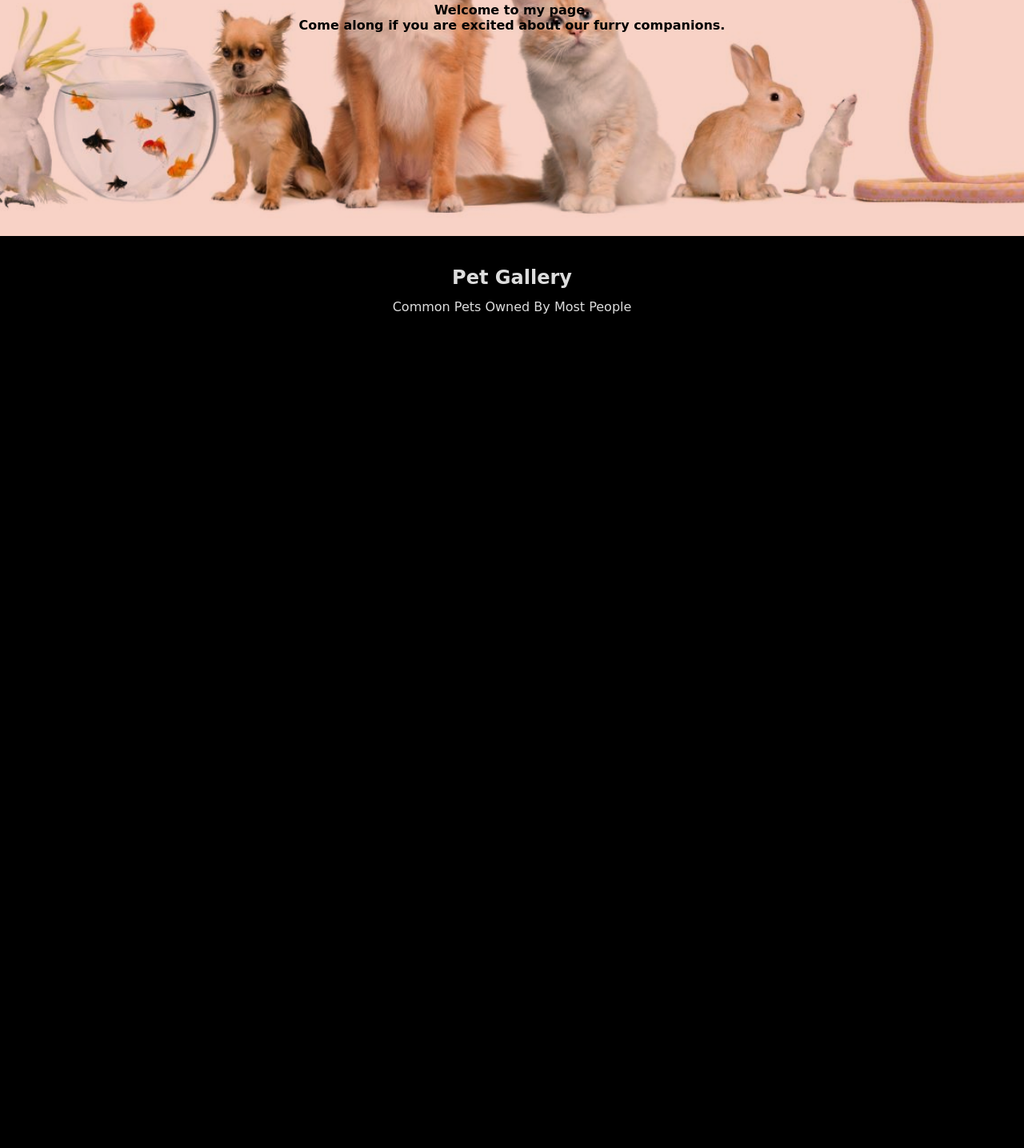
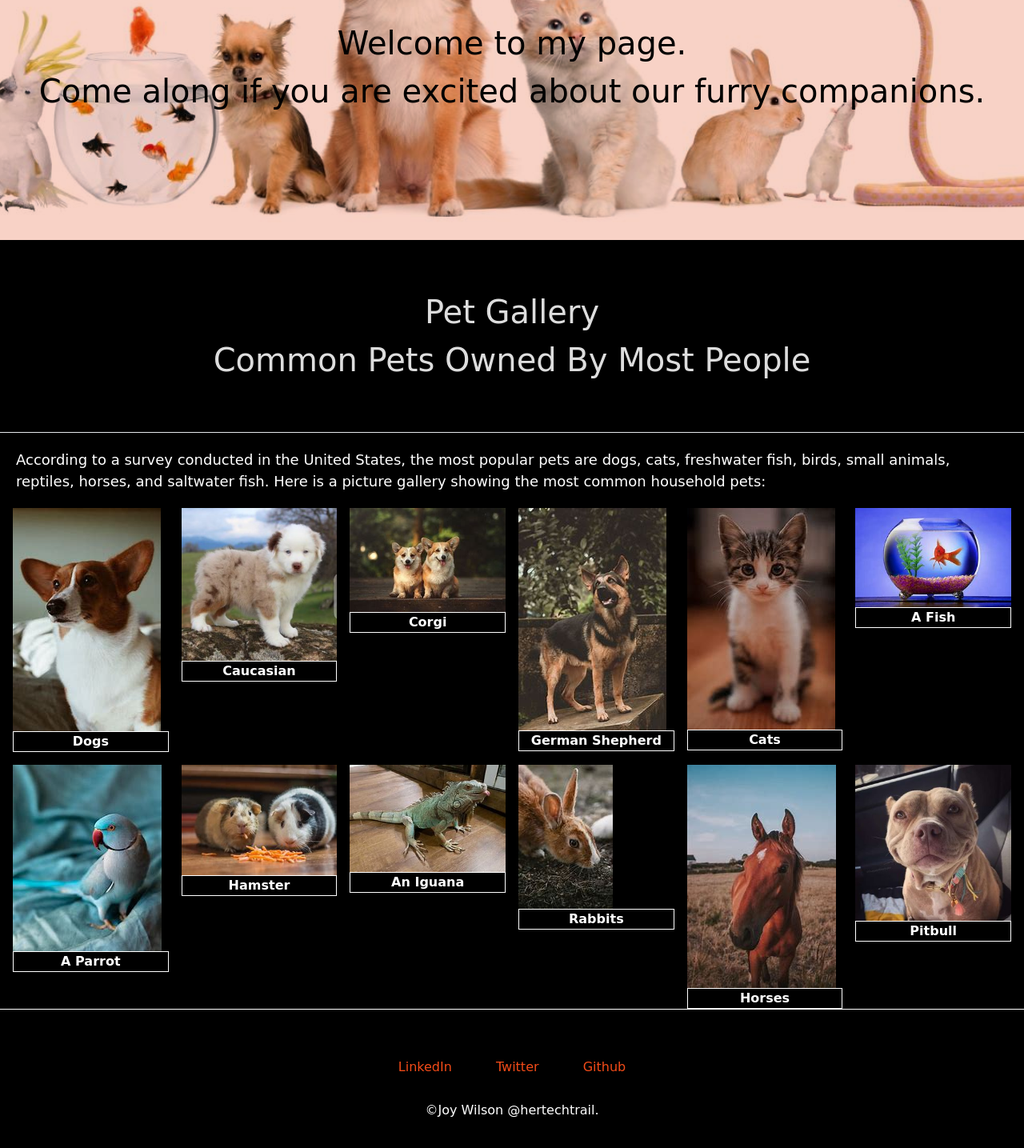
Before and after one commit to Ohjay25/picture-gallery, a plain HTML site: page index.html in a window 1280 px wide. Shown: the part 299-1734 px from the top of the page at 80% size. Before the commit the page ends 800 px from the top, so only its background shows below. Drawn offline with nearby package versions, Linux system fonts and the light colour scheme.

Commit message:
added images and interactivity

```diff
--- a/css/style.css
+++ b/css/style.css
@@ -44,6 +44,7 @@ body{
 
 .header-text{
     padding-top: 15%;
+    padding-bottom: 15%;
 }
 
 .header-text h1{
@@ -51,19 +52,52 @@ body{
     margin-bottom: 20px;
 }
 
-.dots{
-    color: #f34b18;
-    font-size: 48px;
-    text-align: center;
-    /* margin-bottom: 2%; */
+.header-text p{
+    font-size: 40px;
 }
 
 .first-sect{
     color: #ddd;
+    font-size: 40px;
     text-align: center;
-    margin-top: 3%;
+    padding-top: 60px;
+    padding-bottom: 60px;
 }
 
-.first-sect h2{
-    margin-bottom: 1%;
+.first-sect:hover{
+    color: #f34b18;
 }
+
+main{
+    color: #fff;
+}
+
+#intro{
+    font-size: large;
+    margin: 20px;
+}
+
+.imagename{
+    font-size: medium;
+    font-weight: bold;
+    text-align: center;
+    border: 1px solid white;
+}
+
+#footer{
+    border-top: 1px solid #fff;
+    color: #fff;
+    text-align: center;
+    padding-top: 60px;
+    padding-bottom: 60px;
+}
+
+#footer .footer-links{
+    padding-bottom: 30px;
+}
+
+#footer .footer-links a{
+    color: #f34b18;
+    padding: 25px;
+    text-decoration: none;
+}
--- a/index.html
+++ b/index.html
@@ -5,6 +5,7 @@
     <meta name="viewport" content="width=device-width, initial-scale=1.0">
     <title>Pet Gallery</title>
     <link rel="stylesheet" href="css/style.css">
+    <script src="https://cdn.tailwindcss.com"></script>
 </head>
 <body>
     <nav class="nav">
@@ -14,32 +15,96 @@
             <li><a href="">Contact</a></li>
         </ul>
     </nav>
+    <div id="homepage">
         <header id="header">
                 <div class="header-text">
                     <h1>Everything Pets</h1>
                     <p>
-                    <strong>
                         Welcome to my page. <br>
                         Come along if you are excited about our furry companions.
-
-                    </strong>
                     </p>
                 </div>
         </header>
 
-    <!-- <div class="dots">
-        <p><strong>.....</strong></p>
-    </div> -->
-
-    <main>
         <section class="first-sect">
             <h2>Pet Gallery</h2>
             <p>Common Pets Owned By Most People</p>
+        </section> <hr>
+    </div>
+
+    <main>
+        <article>
+            <section id="intro">
+                <p>
+                    According to a survey conducted in the United States, the
+                    most popular pets are dogs, cats, freshwater fish, birds,
+                    small animals, reptiles, horses, and saltwater fish. Here
+                    is a picture gallery showing the most common household pets:
+                </p>
             </section>
-
+            <section class="flex items-center mx-4">
+                <div class="grid grid-cols-6 gap-4">
+                    <div>
+                        <img src="/img/dog.jpg" alt="icon"/>
+                        <p class="imagename" id="dogs">Dogs</p>
+                    </div>
+                    <div>
+                        <img src="/img/caucasian.jpg" alt="icon"/>
+                        <p class="imagename" id="caucasian">Caucasian</p>
+                    </div>
+                    <div>
+                        <img src="/img/corgi.jpg" alt="icon"/>
+                        <p class="imagename" id="corgi">Corgi</p>
+                    </div>
+                    <div>
+                        <img src="/img/german.jpg" alt="icon"/>
+                        <p class="imagename" id="german">German Shepherd</p>
+                    </div>
+                    <div>
+                        <img src="/img/cat.jpg" alt="icon"/>
+                        <p class="imagename" id="cats">Cats</p>
+                    </div>
+                    <div>
+                        <img src="/img/goldfish.jpg" alt="icon"/>
+                        <p class="imagename" id="fish">A Fish</p>
+                    </div>
+                    <div>
+                        <img src="/img/parrot.jpg" alt="icon"/>
+                        <p class="imagename" id="parrot">A Parrot</p>
+                    </div>
+                    <div>
+                        <img src="/img/hamsters.jpg" alt="icon"/>
+                        <p class="imagename" id="hamster">Hamster</p>
+                    </div>
+                    <div>
+                        <img src="/img/iguana.jpg" alt="icon"/>
+                        <p class="imagename" id="iguana">An Iguana</p>
+                    </div>
+                    <div>
+                        <img src="/img/rabbit.jpg" alt="icon"/>
+                        <p class="imagename" id="rabbit">Rabbits</p>
+                    </div>
+                    <div>
+                        <img src="/img/horse.jpg" alt="icon"/>
+                        <p class="imagename" id="horse">Horses</p>
+                    </div>
+                    <div>
+                        <img src="/img/pitbull.jpg" alt="icon"/>
+                        <p class="imagename" id="pitbull">Pitbull</p>
+                    </div>
+                </div>
+            </section>
+        </article>
     </main>
 
-    <footer></footer>
+    <footer id="footer">
+        <div class="footer-links">
+            <a href="https://www.linkedin.com/in/joy-wilson-9b96a7231/">LinkedIn</a>
+            <a href="https://twitter.com/ojwilson_">Twitter</a>
+            <a href="https://github.com/Ohjay25">Github</a>
+        </div>
+        <p>&#169Joy Wilson @hertechtrail.</p>
+    </footer>
 
     <script src="./js/script.js"></script>
 </body>
--- a/js/script.js
+++ b/js/script.js
@@ -0,0 +1,72 @@
+const change = document.getElementById("dogs");
+
+change.addEventListener("click",(event) => {
+    event.target.style.background = "darksalmon";
+    event.target.style.color = "black";
+});
+
+const change2 = document.getElementById("caucasian");
+change2.addEventListener("click",(event) => {
+    event.target.style.background = "white";
+    event.target.style.color = "black";
+});
+
+const change3 = document.getElementById("corgi");
+change3.addEventListener("click",(event) => {
+    event.target.style.background = "orange";
+    event.target.style.color = "black";
+});
+
+const change4 = document.getElementById("german");
+change4.addEventListener("click",(event) => {
+    event.target.style.background = "tomato";
+    event.target.style.color = "black";
+});
+
+const change5 = document.getElementById("cats");
+change5.addEventListener("click",(event) => {
+    event.target.style.background = "blue";
+    event.target.style.color = "black";
+});
+
+const change6 = document.getElementById("fish");
+change6.addEventListener("click",(event) => {
+    event.target.style.background = "aqua";
+    event.target.style.color = "black";
+});
+
+const change7 = document.getElementById("parrot");
+change7.addEventListener("click",(event) => {
+    event.target.style.background = "crimson";
+    event.target.style.color = "black";
+});
+
+const change8 = document.getElementById("hamster");
+change8.addEventListener("click",(event) => {
+    event.target.style.background = "yellow";
+    event.target.style.color = "black";
+});
+
+const change9 = document.getElementById("iguana");
+change9.addEventListener("click",(event) => {
+    event.target.style.background = "brown";
+    event.target.style.color = "black";
+});
+
+const change10 = document.getElementById("rabbit");
+change10.addEventListener("click",(event) => {
+    event.target.style.background = "green";
+    event.target.style.color = "black";
+});
+
+const change11 = document.getElementById("horse");
+change11.addEventListener("click",(event) => {
+    event.target.style.background = "red";
+    event.target.style.color = "black";
+});
+
+const change12 = document.getElementById("pitbull");
+change12.addEventListener("click",(event) => {
+    event.target.style.background = "darkgray";
+    event.target.style.color = "black";
+});
```
Also changed, not shown: img/cat.jpg (added), img/caucasian.jpg (added), img/corgi.jpg (added), img/dog.jpg (added), img/german.jpg (added), img/goldfish.jpg (added), img/hamsters.jpg (added), img/horse.jpg (added), img/iguana.jpg (added), img/parrot.jpg (added), img/pitbull.jpg (added), img/rabbit.jpg (added). Lines whose indentation alone changed are shown as unchanged.
